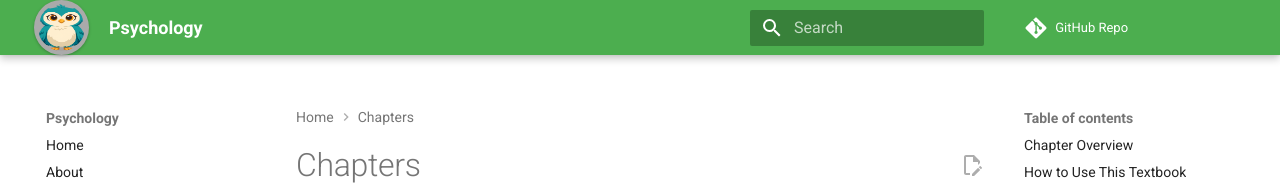
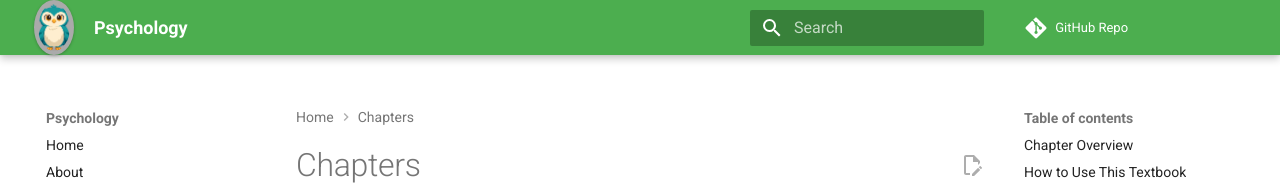
Before and after one commit to dmccreary/psychology, an MkDocs documentation site: the page built from docs/chapters/index.md, in a window 1280 px wide. Shown: the top 190 px of the page. Built offline with MkDocs 1.6.1 and Material for MkDocs 9.7.7, drawn with Linux system fonts in a browser that asks for light colours; comment, search, counter and statistics services are not loaded.

```diff
--- a/docs/css/extra.css
+++ b/docs/css/extra.css
@@ -4,7 +4,7 @@
 }
 .md-header__button.md-logo img, .md-header__button.md-logo svg {
     height: 55px;
-    width: 55px;
+    width: 40px;
      /* background-color: #ffffff; */
     background-color: #aaaaaa;
     border-radius: 50%;
```
